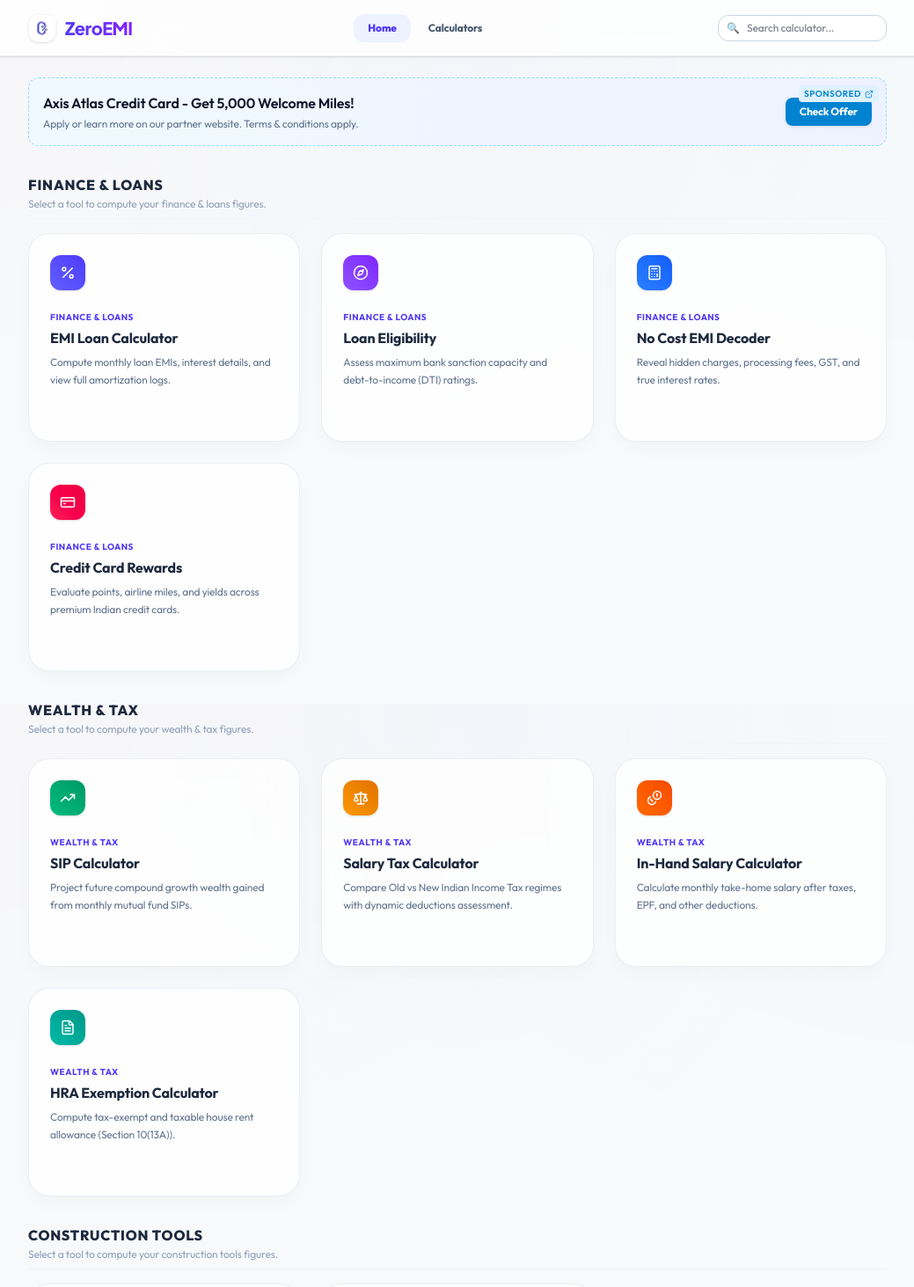
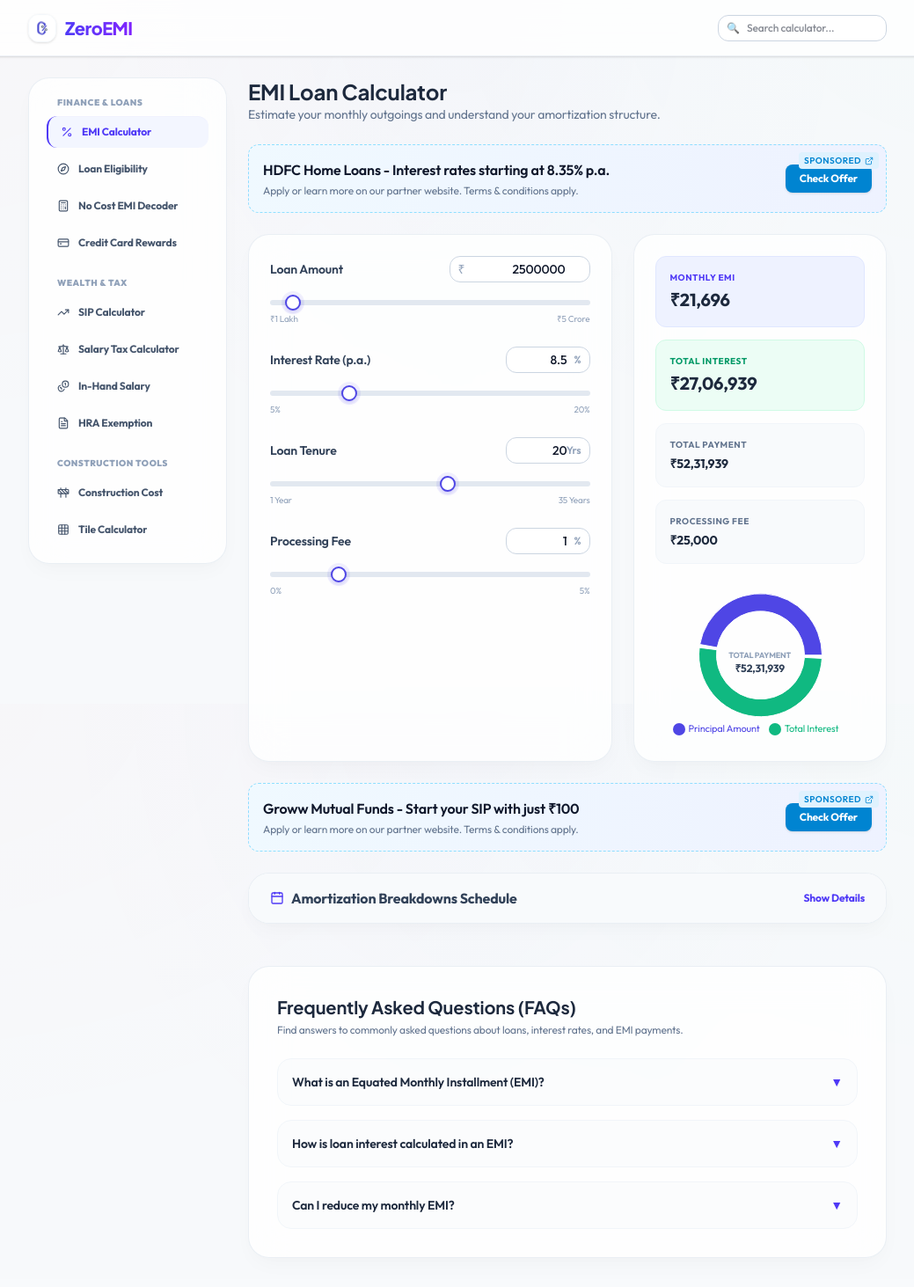
Before and after one commit to Pavan-Madisetty/calcpilot, a Next.js app in the folder web/: page / in a window 1280 px wide. Shown: the top 1463 px of the page at 88% size, without its empty margins (120-1159 px from the left). Built offline with nearby package versions, Linux system fonts and the light colour scheme.

Commit message:
Remove Home page dashboard menu and promote Calculators layout as default landing page

```diff
--- a/web/src/app/page.tsx
+++ b/web/src/app/page.tsx
@@ -1,38 +1,131 @@
-'use client';
+import React from 'react';
+import type { Metadata } from 'next';
+import EmiCalculator from '../components/calculators/EmiCalculator';
+import PublicLayout from '../components/PublicLayout';
+import CalculatorsLayout from '../components/CalculatorsLayout';
 
-import React, { useState, useEffect } from 'react';
-import Dashboard from '../components/Dashboard';
-import PublicLayout from '../components/PublicLayout';
-import * as gtag from '../lib/gtag';
+export const metadata: Metadata = {
+  title: 'EMI Loan Calculator - Calculate Monthly EMIs & Amortization',
+  description: 'Estimate your monthly loan payments, interest charges, and total payback with our free EMI Loan Calculator. View complete yearly amortization schedules.',
+  keywords: ['EMI Calculator', 'Loan Calculator', 'Home Loan EMI', 'Personal Loan EMI', 'Amortization Breakdowns'],
+  alternates: {
+    canonical: 'https://zeroemi.in',
+  },
+  openGraph: {
+    title: 'EMI Loan Calculator - ZeroEMI',
+    description: 'Calculate monthly loan EMIs and view full amortization breakdown schedules instantly.',
+    url: 'https://zeroemi.in',
+    type: 'website',
+  },
+};
 
-export default function Home() {
-  const [searchQuery, setSearchQuery] = useState('');
+export default function EmiCalculatorPage() {
+  const schemaApp = {
+    '@context': 'https://schema.org',
+    '@type': 'WebApplication',
+    'name': 'EMI Loan Calculator - ZeroEMI',
+    'description': 'Compute monthly loan EMIs, interest details, and view full amortization logs.',
+    'applicationCategory': 'FinanceApplication',
+    'operatingSystem': 'All',
+    'browserRequirements': 'Requires JavaScript',
+    'offers': {
+      '@type': 'Offer',
+      'price': '0',
+      'priceCurrency': 'INR'
+    }
+  };
 
-  useEffect(() => {
-    if (typeof window !== 'undefined') {
-      const params = new URLSearchParams(window.location.search);
-      const query = params.get('search');
-      if (query) {
-        setSearchQuery(query);
+  const schemaFaq = {
+    '@context': 'https://schema.org',
+    '@type': 'FAQPage',
+    'mainEntity': [
+      {
+        '@type': 'Question',
+        'name': 'What is an Equated Monthly Installment (EMI)?',
+        'acceptedAnswer': {
+          '@type': 'Answer',
+          'text': 'An Equated Monthly Installment (EMI) is a fixed payment amount made by a borrower to a lender at a specified date each calendar month. EMIs are used to pay off both interest and principal each month so that over a specified number of years, the loan is paid off in full.'
+        }
+      },
+      {
+        '@type': 'Question',
+        'name': 'How is loan interest calculated in an EMI?',
+        'acceptedAnswer': {
+          '@type': 'Answer',
+          'text': 'Interest is calculated on the outstanding loan balance. In the early months of the loan, a larger portion of each EMI goes toward paying interest. As the principal is paid down over time, a larger portion goes toward the principal.'
+        }
+      },
+      {
+        '@type': 'Question',
+        'name': 'Can I reduce my monthly EMI?',
+        'acceptedAnswer': {
+          '@type': 'Answer',
+          'text': 'Yes, you can lower your EMI by: (1) making a larger down payment, (2) extending the loan tenure (though this increases total interest paid), (3) negotiating a lower interest rate, or (4) making prepayments toward the principal balance.'
+        }
       }
-    }
-  }, []);
-
-  useEffect(() => {
-    gtag.pageview('/home');
-    gtag.event({
-      action: 'view_dashboard',
-      category: 'navigation',
-      label: 'Home Dashboard',
-    });
-  }, []);
+    ]
+  };
 
   return (
-    <PublicLayout searchQuery={searchQuery} onSearchChange={setSearchQuery}>
-      <Dashboard
-        onSelectCalculator={() => {}}
-        searchQuery={searchQuery}
-      />
+    <PublicLayout>
+      <CalculatorsLayout>
+        {/* Structured Data Script Tags */}
+        <script
+          type="application/ld+json"
+          dangerouslySetInnerHTML={{ __html: JSON.stringify(schemaApp) }}
+        />
+        <script
+          type="application/ld+json"
+          dangerouslySetInnerHTML={{ __html: JSON.stringify(schemaFaq) }}
+        />
+
+        {/* Core Calculator */}
+        <EmiCalculator />
+
+        {/* Semantic SEO & AI Search Section */}
+        <section className="mt-12 bg-white border border-slate-200 rounded-3xl p-6 md:p-8 space-y-6 shadow-sm">
+          <div>
+            <h2 className="text-xl font-bold font-display text-slate-800">
+              Frequently Asked Questions (FAQs)
+            </h2>
+            <p className="text-xs text-slate-500 mt-1">
+              Find answers to commonly asked questions about loans, interest rates, and EMI payments.
+            </p>
+          </div>
+
+          <div className="space-y-4">
+            <details className="group border border-slate-100 rounded-2xl p-4 bg-slate-50/50 hover:bg-slate-50 transition cursor-pointer">
+              <summary className="font-semibold text-xs md:text-sm text-slate-800 flex justify-between items-center list-none">
+                What is an Equated Monthly Installment (EMI)?
+                <span className="text-indigo-600 font-bold group-open:rotate-180 transition-transform duration-200">▼</span>
+              </summary>
+              <p className="text-xs text-slate-500 mt-2.5 leading-relaxed">
+                An Equated Monthly Installment (EMI) is a fixed payment amount made by a borrower to a lender at a specified date each calendar month. EMIs are used to pay off both interest and principal each month so that over a specified number of years, the loan is paid off in full.
+              </p>
+            </details>
+
+            <details className="group border border-slate-100 rounded-2xl p-4 bg-slate-50/50 hover:bg-slate-50 transition cursor-pointer">
+              <summary className="font-semibold text-xs md:text-sm text-slate-800 flex justify-between items-center list-none">
+                How is loan interest calculated in an EMI?
+                <span className="text-indigo-600 font-bold group-open:rotate-180 transition-transform duration-200">▼</span>
+              </summary>
+              <p className="text-xs text-slate-500 mt-2.5 leading-relaxed">
+                Interest is calculated on the outstanding loan balance. In the early months of the loan, a larger portion of each EMI goes toward paying interest. As the principal is paid down over time, a larger portion goes toward the principal.
+              </p>
+            </details>
+
+            <details className="group border border-slate-100 rounded-2xl p-4 bg-slate-50/50 hover:bg-slate-50 transition cursor-pointer">
+              <summary className="font-semibold text-xs md:text-sm text-slate-800 flex justify-between items-center list-none">
+                Can I reduce my monthly EMI?
+                <span className="text-indigo-600 font-bold group-open:rotate-180 transition-transform duration-200">▼</span>
+              </summary>
+              <p className="text-xs text-slate-500 mt-2.5 leading-relaxed">
+                Yes, you can lower your EMI by: (1) making a larger down payment, (2) extending the loan tenure (though this increases total interest paid), (3) negotiating a lower interest rate, or (4) making prepayments toward the principal balance.
+              </p>
+            </details>
+          </div>
+        </section>
+      </CalculatorsLayout>
     </PublicLayout>
   );
 }
--- a/web/src/components/CalculatorsLayout.tsx
+++ b/web/src/components/CalculatorsLayout.tsx
@@ -52,13 +52,13 @@ export default function CalculatorsLayout({ children }: CalculatorsLayoutProps)
   ];
 
   const isActive = (href: string) => {
-    return pathname === href;
+    return pathname === href || (pathname === '/' && href === '/calculators/emi');
   };
 
   return (
     <div className="grid grid-cols-1 lg:grid-cols-12 gap-6 items-start">
       {/* Sidebar list of calculators on desktop */}
-      <div className="lg:col-span-3 glass-card p-5 shadow-sm space-y-5">
+      <div className="lg:col-span-3 glass-card p-5 shadow-sm space-y-5 lg:order-first order-last">
         {categories.map((cat) => (
           <div key={cat.name} className="space-y-1.5">
             <span className="text-[10px] uppercase font-black text-slate-400 tracking-wider px-3 mb-2 block">
@@ -87,7 +87,7 @@ export default function CalculatorsLayout({ children }: CalculatorsLayoutProps)
       </div>
 
       {/* Active Calculator Container */}
-      <div className="lg:col-span-9">
+      <div className="lg:col-span-9 lg:order-last order-first">
         {children}
       </div>
     </div>
--- a/web/src/components/PublicLayout.tsx
+++ b/web/src/components/PublicLayout.tsx
@@ -21,24 +21,30 @@ export default function PublicLayout({
 
   const handleSearchSubmit = (e: React.FormEvent) => {
     e.preventDefault();
-    if (onSearchChange) {
-      onSearchChange(localSearch);
-    } else {
-      // If we are on a calculator page and search, redirect to home page with query
-      router.push(`/?search=${encodeURIComponent(localSearch)}`);
+    const query = localSearch.trim().toLowerCase();
+    if (!query) return;
+
+    const calculators = [
+      { id: 'emi', keywords: ['emi', 'loan', 'payment', 'mortgage', 'monthly', 'interest'] },
+      { id: 'loan-eligibility', keywords: ['eligibility', 'eligible', 'limit', 'sanction', 'capacity', 'debt', 'bank'] },
+      { id: 'no-cost-emi', keywords: ['no cost', 'zero emi', 'decoder', 'gst', 'processing fee', 'apr', 'hidden'] },
+      { id: 'cc-rewards', keywords: ['credit card', 'reward', 'points', 'miles', 'cashback', 'card'] },
+      { id: 'sip', keywords: ['sip', 'mutual fund', 'investment', 'compound', 'wealth', 'future value'] },
+      { id: 'tax', keywords: ['tax', 'income tax', 'slabs', 'regime', 'new regime', 'old regime'] },
+      { id: 'in-hand-salary', keywords: ['in hand', 'salary', 'take home', 'ctc', 'take-home', 'takehome'] },
+      { id: 'hra', keywords: ['hra', 'rent', 'house rent', 'allowance', 'exemption'] },
+      { id: 'construction', keywords: ['construction', 'cost', 'material', 'labor', 'brick', 'cement', 'civil'] },
+      { id: 'tiles', keywords: ['tiles', 'flooring', 'wall', 'box', 'area', 'tile'] }
+    ];
+
+    const matched = calculators.find(calc =>
+      calc.id.includes(query) ||
+      calc.keywords.some(kw => kw.includes(query) || query.includes(kw))
+    );
+
+    if (matched) {
+      router.push(`/calculators/${matched.id}`);
     }
-  };
-
-  const navItems = [
-    { label: 'Home', href: '/' },
-    { label: 'Calculators', href: '/calculators/emi' }
-  ];
-
-  const isTabActive = (href: string) => {
-    if (href === '/') {
-      return pathname === '/';
-    }
-    return pathname.startsWith('/calculators');
   };
 
   return (
@@ -54,26 +60,6 @@ export default function PublicLayout({
               ZeroEMI
             </span>
           </Link>
-
-          {/* Desktop Navigation Tabs */}
-          <nav className="hidden md:flex items-center gap-1">
-            {navItems.map((item) => {
-              const active = isTabActive(item.href);
-              return (
-                <Link
-                  key={item.href}
-                  href={item.href}
-                  className={`px-4 py-2 rounded-xl text-xs font-bold transition cursor-pointer ${
-                    active
-                      ? 'bg-indigo-50 text-indigo-600 font-extrabold'
-                      : 'text-slate-600 hover:bg-slate-50'
-                  }`}
-                >
-                  {item.label}
-                </Link>
-              );
-            })}
-          </nav>
 
           {/* Quick Actions */}
           <div className="flex items-center gap-3">
@@ -101,28 +87,6 @@ export default function PublicLayout({
       <main className="flex-1 max-w-5xl w-full mx-auto p-4 md:p-6 pb-20">
         {children}
       </main>
-
-      {/* 2. MOBILE BOTTOM NAVIGATION */}
-      <nav className="flex md:hidden fixed bottom-0 left-0 right-0 items-center justify-around border-t border-slate-200 bg-white h-16 z-30 shadow-inner pb-safe">
-        {navItems.map((item) => {
-          const active = isTabActive(item.href);
-          return (
-            <Link
-              key={item.href}
-              href={item.href}
-              className={`flex flex-col items-center justify-center w-12 h-12 rounded-xl transition cursor-pointer ${
-                active ? 'text-indigo-600 font-bold' : 'text-slate-500'
-              }`}
-            >
-              <span className="text-sm font-semibold">
-                {item.label === 'Home' && '🏠'}
-                {item.label === 'Calculators' && '🧮'}
-              </span>
-              <span className="text-[9px] font-semibold mt-0.5">{item.label}</span>
-            </Link>
-          );
-        })}
-      </nav>
     </div>
   );
 }
```
Also changed, not shown: 1 other file (tests, documents, lock files or other folders).
